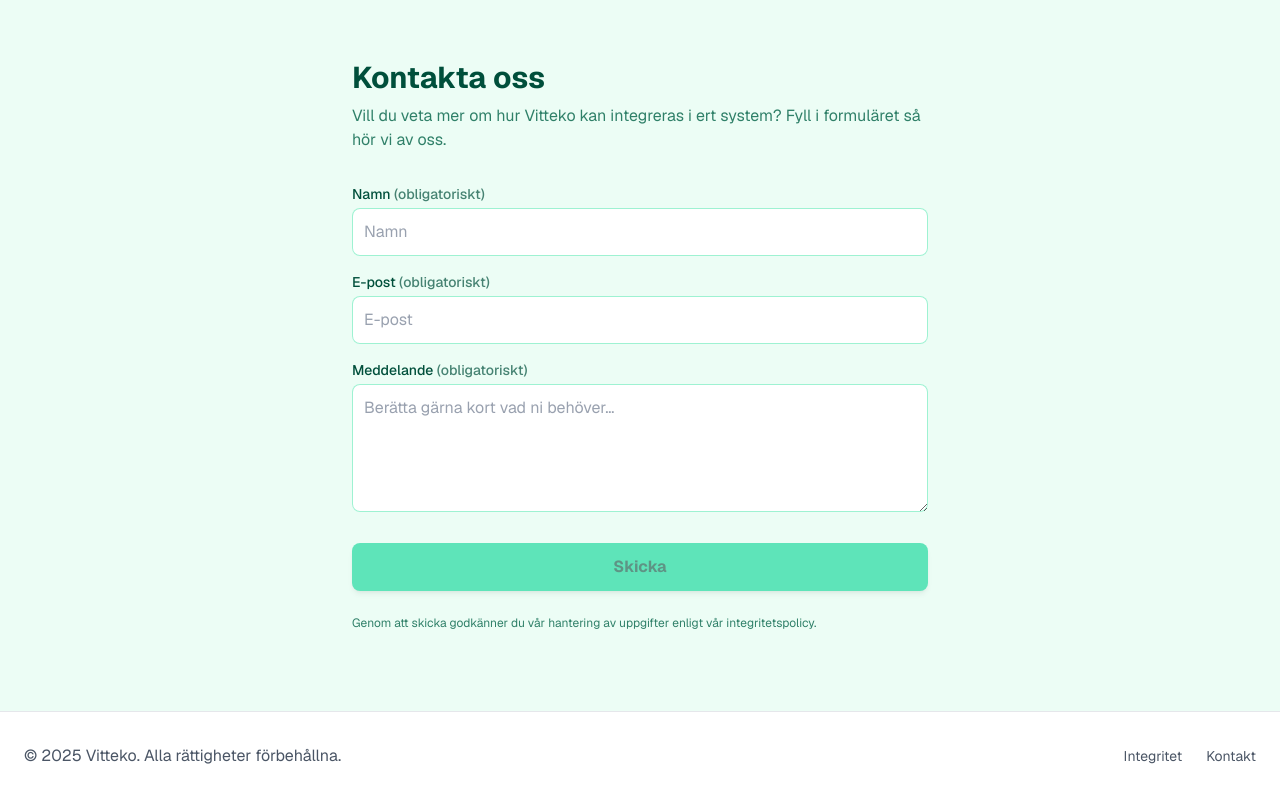
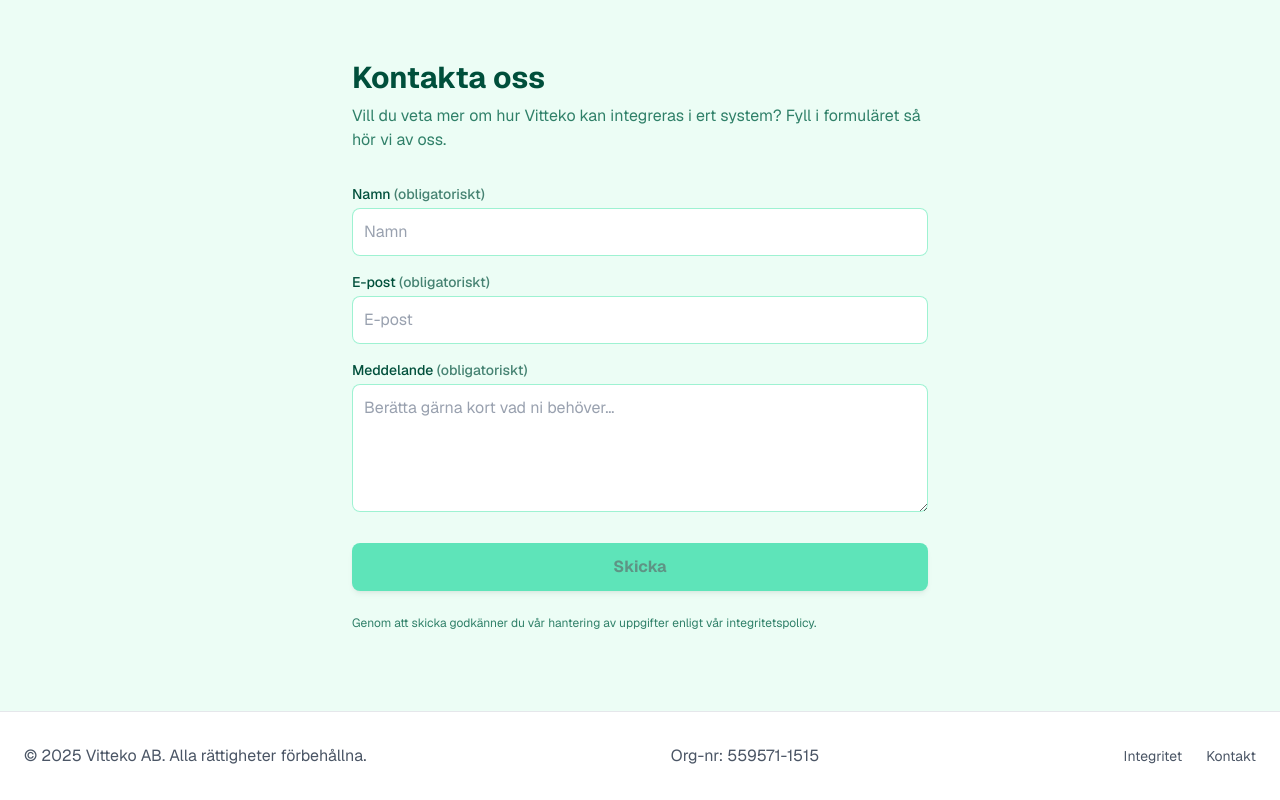
Before and after one commit to matasimamin/vittekoLandingpage, a Next.js app: page / in a window 1280 px wide. Shown: the part 2252-3052 px from the top of the page. Built offline with nearby package versions, Linux system fonts and the light colour scheme.

Commit message:
Added org nr

```diff
--- a/app/page.tsx
+++ b/app/page.tsx
@@ -9,7 +9,6 @@
 import https from "https";
 
 export default async function HomePage() {
-
   process.env.NODE_TLS_REJECT_UNAUTHORIZED = "0";
   //const req = await fetch("https://localhost:7130/weatherforecast/");
 
@@ -76,8 +75,11 @@
       <footer className="border-t border-gray-200 bg-white py-8 text-gray-600">
         <div className="mx-auto flex max-w-7xl flex-col items-center justify-between gap-4 px-6 md:flex-row">
           <p>
-            © {new Date().getFullYear()} Vitteko. Alla rättigheter förbehållna.
+            © {new Date().getFullYear()} Vitteko AB. Alla rättigheter
+            förbehållna.
           </p>
+
+          <p> Org-nr: 559571-1515</p>
           <div className="flex gap-6 text-sm">
             <a href="#faq" className="hover:text-gray-900">
               Integritet
```
